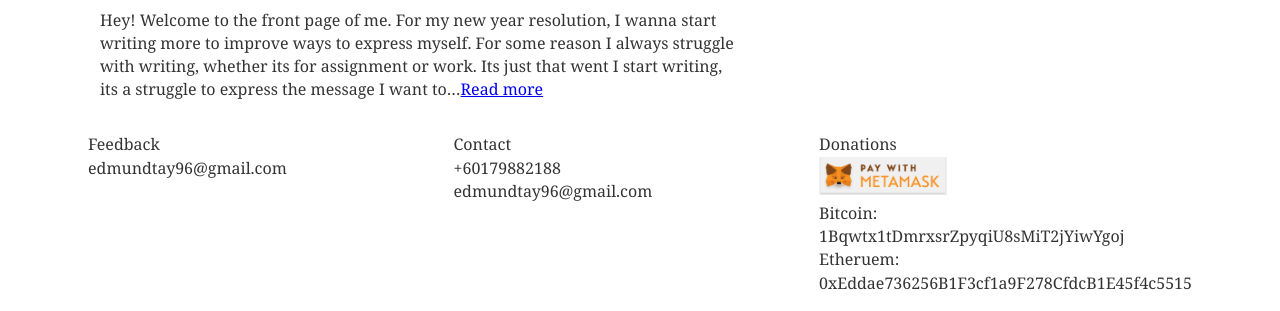
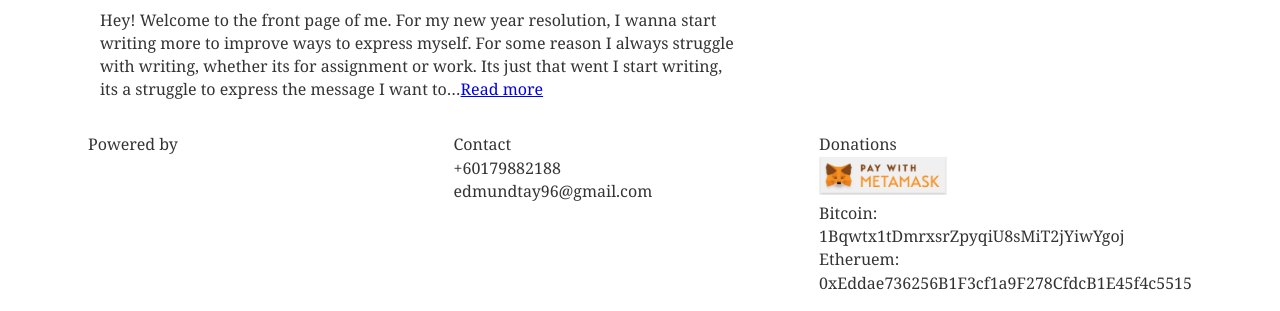
Before and after one commit to Eddayy/Eddayy.github.io, a Gatsby site: page / in a window 1280 px wide. Shown: the part 671-982 px from the top of the page. Built offline with nearby package versions, Linux system fonts and the light colour scheme; Gatsby itself is replaced by a stand-in of ours; some packages are replaced by stand-ins of ours; what typography-theme-fairy-gates would draw is missing.

Commit message:
Minor text change and added firebase file to gitignore

```diff
--- a/src/components/footer.js
+++ b/src/components/footer.js
@@ -7,9 +7,9 @@ const footer = () => {
       <div className="container has-text-grey-dark hero-body">
         <div className="columns">
           <div className="column">
-            Feedback
+            Powered by
             <br />
-            edmundtay96@gmail.com
+
           </div>
           <div className="column">
             Contact
```
Also changed, not shown: 1 other file.
